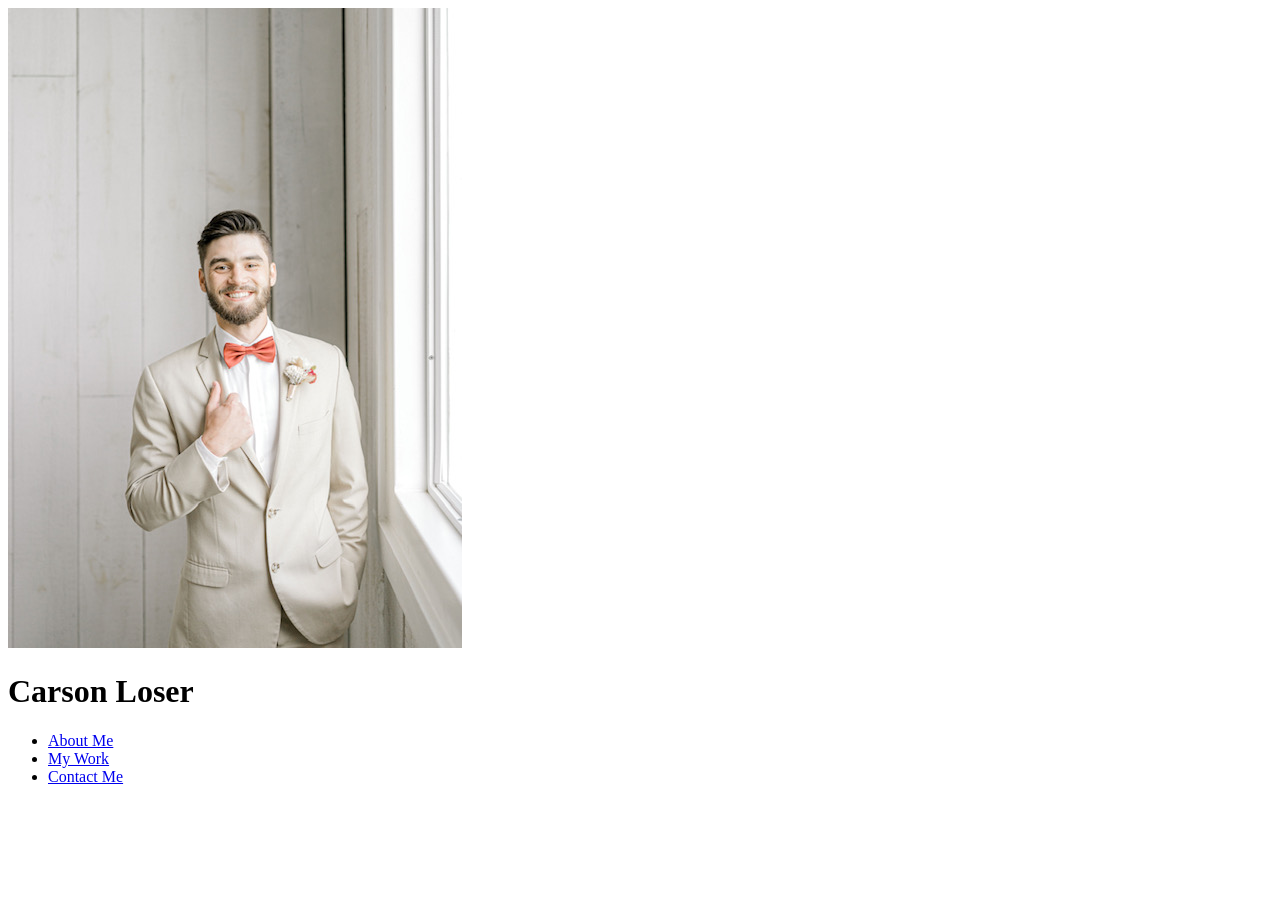
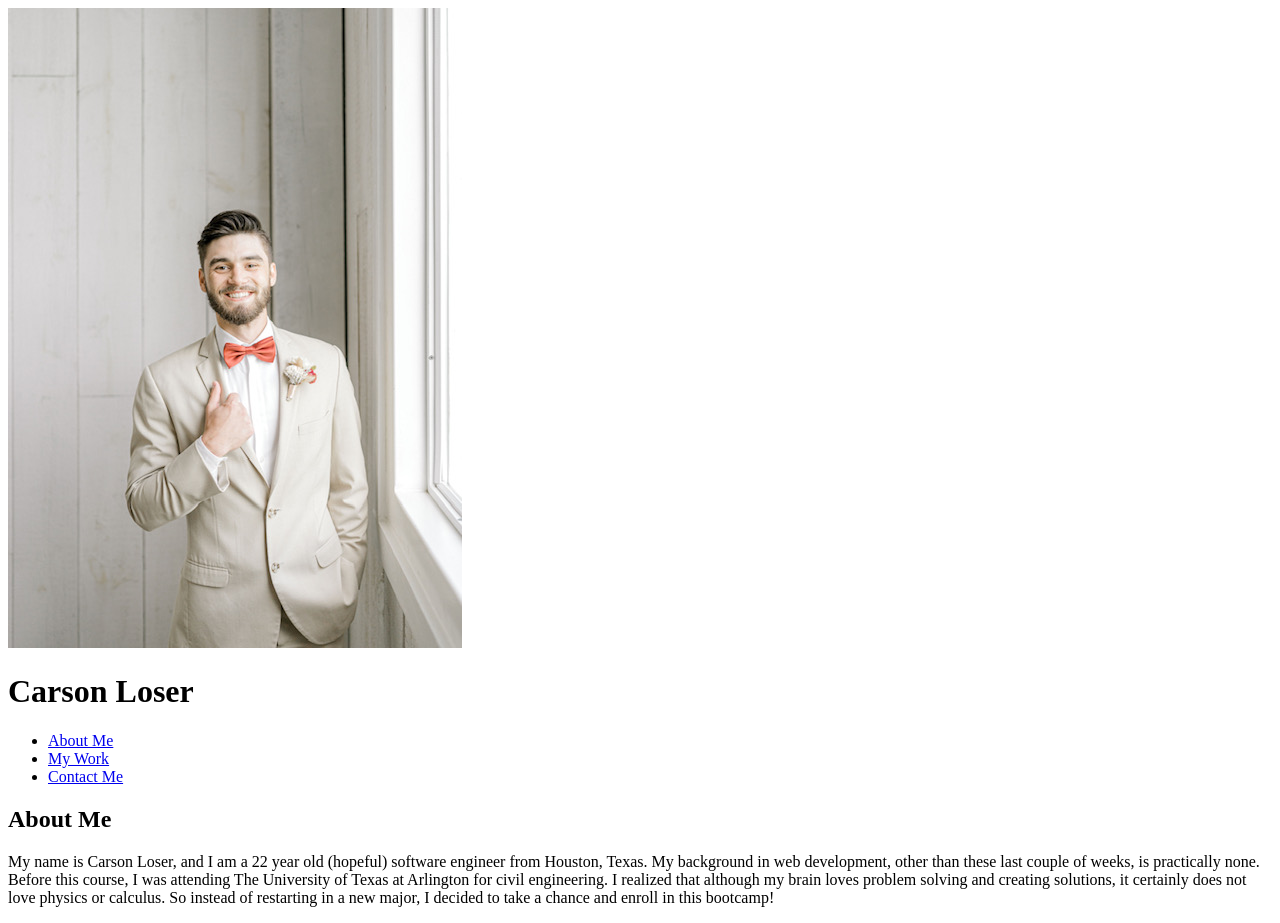
Before and after one commit to carson-loser/first-portfolio, a plain HTML site: page index.html in a window 1280 px wide. Before the commit the page ends 802 px from the top, so only its background shows below. Drawn offline with Linux system fonts and the light colour scheme.

Commit message:
added an about me section

```diff
--- a/index.html
+++ b/index.html
@@ -26,6 +26,13 @@
       </ul>
     </nav>
   </header>
+  <section class="main-content">
+    <section class="about-me" id="about-me">
+      <h2>About Me</h2>
+      <p>
+        My name is Carson Loser, and I am a 22 year old (hopeful) software engineer from Houston, Texas. My background in web development, other than these last couple of weeks, is practically none. Before this course, I was attending The University of Texas at Arlington for civil engineering. I realized that although my brain loves problem solving and creating solutions, it certainly does not love physics or calculus. So instead of restarting in a new major, I decided to take a chance and enroll in this bootcamp!
+      </p>
+    </section>
 
 
 
@@ -42,6 +49,5 @@
 
 
 
-  </header>
 </body>
 </html>
```
